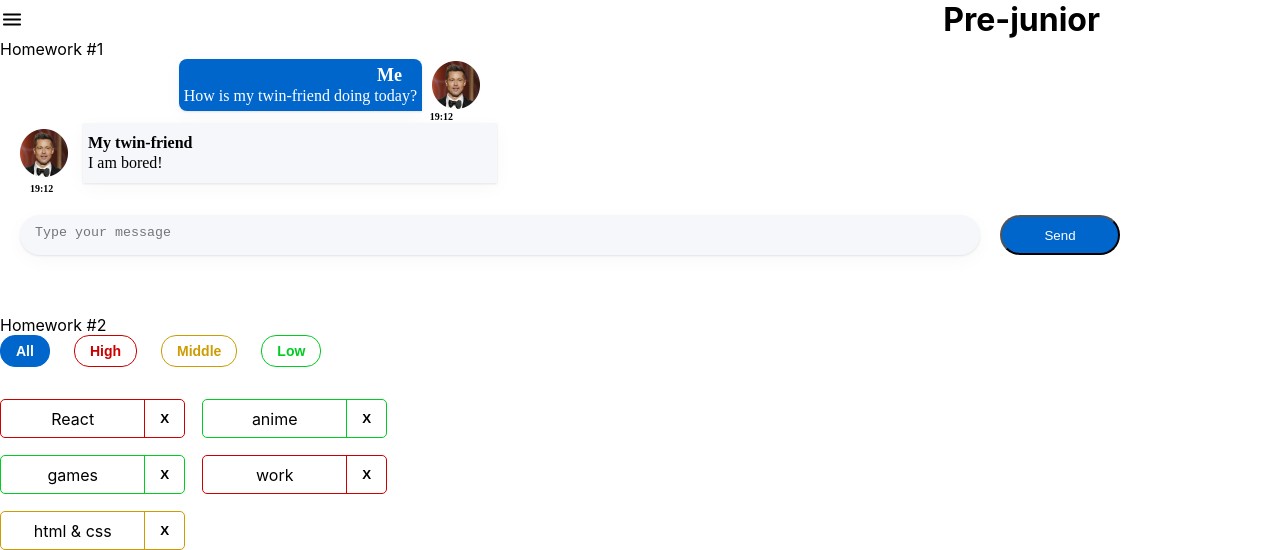
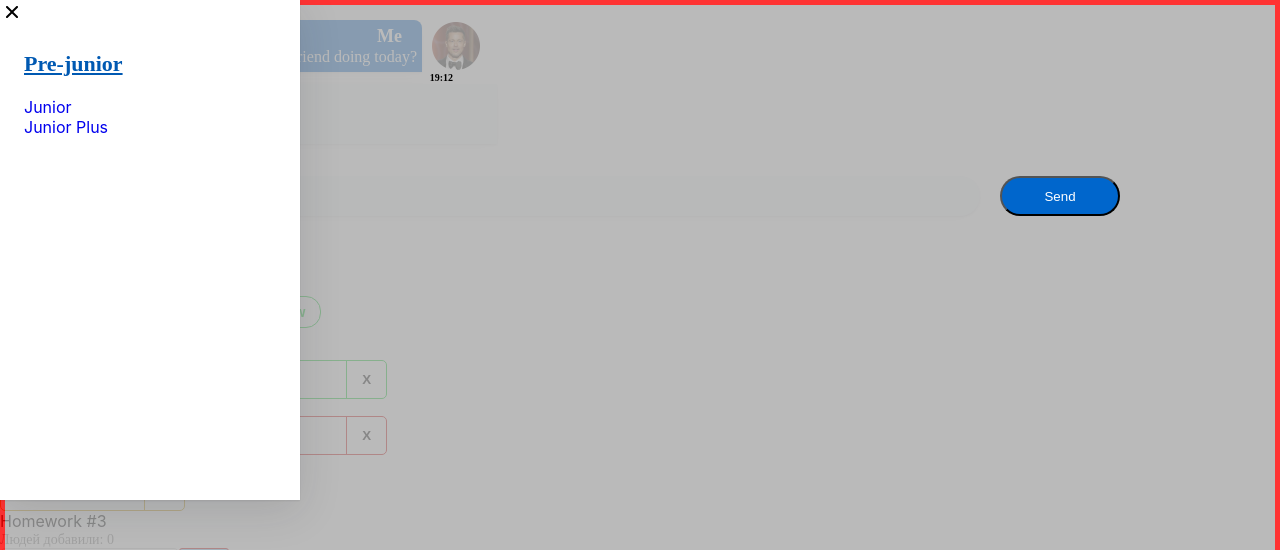
Before and after one commit to Grammeri/hws2-master, a React (Create React App) app: page /#/pre-junior in a window 1280 px wide. Shown: the top 550 px of the page. Built offline with nearby package versions, Linux system fonts and the light colour scheme.

Commit message:
HW5_correction2

```diff
--- a/src/s2-homeworks/hw05/layout/Layout.tsx
+++ b/src/s2-homeworks/hw05/layout/Layout.tsx
@@ -7,7 +7,7 @@ type PropsType = {
 }
 
 export const Layout: FC<PropsType> = ({ children }) => {
-    const [open, setOpen] = useState(false)
+    const [open, setOpen] = useState(true)
     const handleClose = () => setOpen(false)
     const handleOpen = () => setOpen(true)
 
--- a/src/s2-homeworks/hw05/sidebar/Sidebar.module.css
+++ b/src/s2-homeworks/hw05/sidebar/Sidebar.module.css
@@ -28,7 +28,6 @@ position: fixed
 
 .nav a {
     text-decoration-line: none;
-    color: aquamarine;
 }
 
 .nav a:hover {
```
